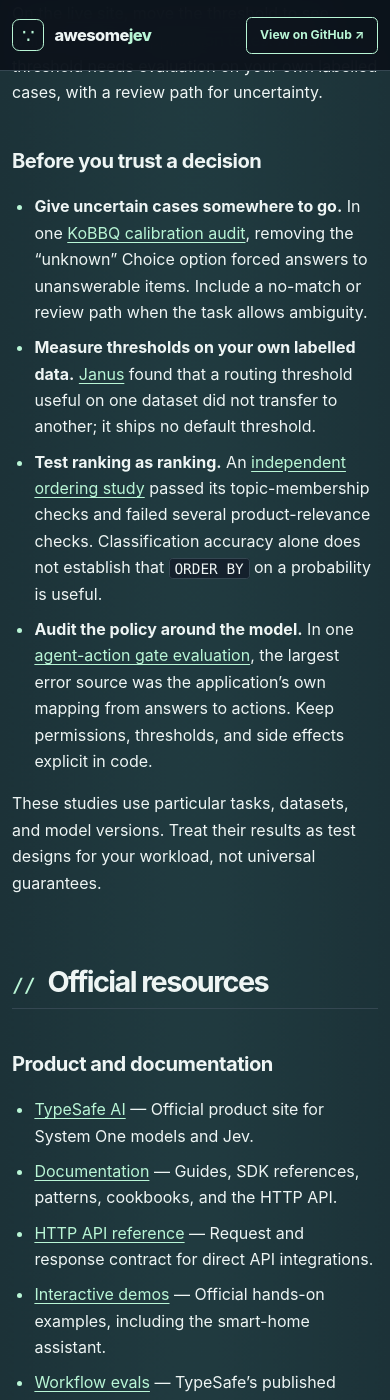
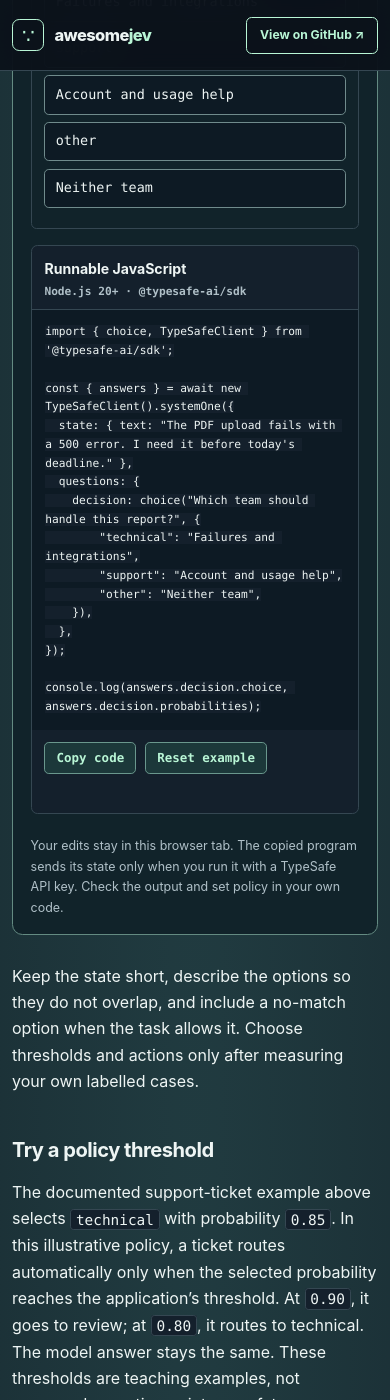
Before and after one commit to AbdelStark/awesome-typesafe, a Jekyll site: the page built from index.md, in a window 390 px wide and 1400 px high, scrolled down 6060 px. Built offline with Jekyll 4.4.1, drawn with Linux system fonts in a browser that asks for light colours; our own code applies the rules of GitHub Pages for plain Markdown files; some of the changed text lies outside the part shown.

Commit message:
Add README-driven typed decision designer

```diff
--- a/_layouts/default.html
+++ b/_layouts/default.html
@@ -24,6 +24,7 @@
     <link rel="stylesheet" href="{{ '/assets/style.css' | relative_url }}">
     <script src="{{ '/assets/directory.js' | relative_url }}" defer></script>
     <script src="{{ '/assets/policy.js' | relative_url }}" defer></script>
+    <script src="{{ '/assets/designer.js' | relative_url }}" defer></script>
     <script src="{{ '/assets/resource.js' | relative_url }}" defer></script>
   </head>
   <body>
--- /dev/null
+++ b/assets/designer.js
@@ -0,0 +1,216 @@
+/* Turn the README's synthetic question table into a local SDK code designer. */
+(() => {
+  const heading = document.querySelector('#shape-a-typed-question');
+  if (!heading) return;
+
+  let table = heading.nextElementSibling;
+  while (table && !/^H[1-6]$/.test(table.tagName) && table.tagName !== 'TABLE') {
+    table = table.nextElementSibling;
+  }
+  if (!table || table.tagName !== 'TABLE') return;
+
+  const values = new Map([...table.querySelectorAll('tbody tr')].map((row) => {
+    const cells = row.querySelectorAll('td');
+    return [cells[0]?.textContent.trim(), cells[1]?.textContent.trim()];
+  }));
+  const defaults = {
+    state: values.get('State text'),
+    questions: {
+      choice: values.get('Choice question'),
+      noul: values.get('Noul question'),
+      score: values.get('Score question'),
+    },
+    options: (values.get('Choice options') || '').split(';').map((part) => {
+      const divider = part.indexOf('=');
+      if (divider < 1) return ['', ''];
+      return [part.slice(0, divider).trim(), part.slice(divider + 1).trim()];
+    }),
+    levels: (values.get('Score levels') || '').split(';').map((part) => part.trim()),
+  };
+  if (!defaults.state || Object.values(defaults.questions).some((value) => !value) ||
+      defaults.options.length !== 3 || defaults.options.some(([name, description]) => !name || !description) ||
+      defaults.levels.length !== 3 || defaults.levels.some((level) => !level)) return;
+
+  const card = document.createElement('section');
+  card.className = 'decision-designer';
+  card.setAttribute('aria-label', 'Shape a typed question and copy its SDK call');
+  card.innerHTML = `
+    <div class="decision-designer__header">
+      <span class="decision-designer__eyebrow">DECISION DESIGNER / LOCAL ONLY</span>
+      <span>No API call is made here</span>
+    </div>
+    <div class="decision-designer__mode" role="group" aria-label="Answer shape">
+      <button type="button" data-mode="choice">Choice <small>pick one</small></button>
+      <button type="button" data-mode="noul">Noul <small>yes / no</small></button>
+      <button type="button" data-mode="score">Score <small>ordered rubric</small></button>
+    </div>
+    <div class="decision-designer__grid">
+      <div class="decision-designer__fields">
+        <label for="designer-state">State text</label>
+        <textarea id="designer-state" rows="4" maxlength="2000"></textarea>
+        <label for="designer-question">Question</label>
+        <input id="designer-question" type="text" maxlength="240">
+        <fieldset class="decision-designer__criteria" data-criteria="choice">
+          <legend>Choice options <span>label and meaning</span></legend>
+          <div class="decision-designer__choice-rows"></div>
+        </fieldset>
+        <fieldset class="decision-designer__criteria" data-criteria="score" hidden>
+          <legend>Score levels <span>lowest to highest</span></legend>
+          <div class="decision-designer__score-rows"></div>
+        </fieldset>
+      </div>
+      <div class="decision-designer__preview">
+        <div class="decision-designer__preview-head">
+          <strong>Runnable JavaScript</strong>
+          <span>Node.js 20+ · @typesafe-ai/sdk</span>
+        </div>
+        <pre><code></code></pre>
+        <div class="decision-designer__actions">
+          <button class="decision-designer__copy" type="button">Copy code</button>
+          <button class="decision-designer__reset" type="button">Reset example</button>
+        </div>
+        <p class="decision-designer__status" role="status" aria-live="polite"></p>
+      </div>
+    </div>
+    <p class="decision-designer__foot">Your edits stay in this browser tab. The copied program sends its state only when you run it with a TypeSafe API key. Check the output and set policy in your own code.</p>
+  `;
+
+  const stateInput = card.querySelector('#designer-state');
+  const questionInput = card.querySelector('#designer-question');
+  const choiceRows = card.querySelector('.decision-designer__choice-rows');
+  const scoreRows = card.querySelector('.decision-designer__score-rows');
+  const preview = card.querySelector('.decision-designer__preview code');
+  const copy = card.querySelector('.decision-designer__copy');
+  const reset = card.querySelector('.decision-designer__reset');
+  const status = card.querySelector('.decision-designer__status');
+  const modeButtons = [...card.querySelectorAll('[data-mode]')];
+  const criteria = [...card.querySelectorAll('[data-criteria]')];
+
+  const optionInputs = defaults.options.map((_, index) => {
+    const row = document.createElement('div');
+    row.className = 'decision-designer__option';
+    const label = document.createElement('input');
+    label.type = 'text';
+    label.maxLength = 40;
+    label.id = `designer-option-${index + 1}`;
+    label.setAttribute('aria-label', `Option ${index + 1} label`);
+    const description = document.createElement('input');
+    description.type = 'text';
+    description.maxLength = 140;
+    description.setAttribute('aria-label', `Option ${index + 1} meaning`);
+    row.append(label, description);
+    choiceRows.append(row);
+    return [label, description];
+  });
+  const levelInputs = defaults.levels.map((_, index) => {
+    const row = document.createElement('div');
+    row.className = 'decision-designer__level';
+    const number = document.createElement('span');
+    number.textContent = String(index);
+    const input = document.createElement('input');
+    input.type = 'text';
+    input.maxLength = 100;
+    input.setAttribute('aria-label', `Score level ${index} meaning`);
+    row.append(number, input);
+    scoreRows.append(row);
+    return input;
+  });
+
+  let mode = 'choice';
+  let questions = { ...defaults.questions };
+  let code = '';
+  const quoted = (value) => JSON.stringify(value);
+
+  function render() {
+    const state = stateInput.value.trim();
+    const question = questionInput.value.trim();
+    const options = optionInputs.map(([label, meaning]) => [label.value.trim(), meaning.value.trim()]);
+    const levels = levelInputs.map((input) => input.value.trim());
+    let error = '';
+    if (!state || !question) error = 'Add state text and a question.';
+    else if (mode === 'choice' && options.some(([label, meaning]) => !label || !meaning)) {
+      error = 'Give all three Choice options a label and meaning.';
+    } else if (mode === 'choice' && new Set(options.map(([label]) => label.toLowerCase())).size !== 3) {
+      error = 'Choice labels must be distinct.';
+    } else if (mode === 'score' && (levels.some((level) => !level) || new Set(levels.map((level) => level.toLowerCase())).size !== 3)) {
+      error = 'Give Score three distinct, ordered levels.';
+    }
+    if (error) {
+      code = '';
+      preview.textContent = '// ' + error;
+      copy.disabled = true;
+      status.textContent = error;
+      return;
+    }
+
+    let answer;
+    if (mode === 'choice') {
+      const criteriaLines = options.map(([label, meaning]) => `        ${quoted(label)}: ${quoted(meaning)},`).join('\n');
+      answer = `    decision: choice(${quoted(question)}, {\n${criteriaLines}\n    }),`;
+    } else if (mode === 'noul') {
+      answer = `    decision: noul(${quoted(question)}),`;
+    } else {
+      const levelLines = levels.map((level) => `      ${quoted(level)},`).join('\n');
+      answer = `    decision: score(${quoted(question)}, [\n${levelLines}\n    ]),`;
+    }
+    const output = mode === 'choice'
+      ? 'console.log(answers.decision.choice, answers.decision.probabilities);'
+      : mode === 'noul'
+        ? 'console.log(answers.decision.noul);'
+        : 'console.log(answers.decision.score, answers.decision.legend);';
+    code = [
+      `import { ${mode}, TypeSafeClient } from '@typesafe-ai/sdk';`,
+      '',
+      'const { answers } = await new TypeSafeClient().systemOne({',
+      `  state: { text: ${quoted(state)} },`,
+      '  questions: {',
+      answer,
+      '  },',
+      '});',
+      '',
+      output,
+      '',
+    ].join('\n');
+    preview.textContent = code;
+    copy.disabled = false;
+    status.textContent = '';
+  }
+
+  function selectMode(next) {
+    questions[mode] = questionInput.value;
+    mode = next;
+    questionInput.value = questions[mode];
+    for (const button of modeButtons) button.setAttribute('aria-pressed', String(button.dataset.mode === mode));
+    for (const fieldset of criteria) fieldset.hidden = fieldset.dataset.criteria !== mode;
+    render();
+  }
+
+  function restore() {
+    stateInput.value = defaults.state;
+    questions = { ...defaults.questions };
+    optionInputs.forEach(([label, meaning], index) => {
+      [label.value, meaning.value] = defaults.options[index];
+    });
+    levelInputs.forEach((input, index) => { input.value = defaults.levels[index]; });
+    mode = 'choice';
+    questionInput.value = questions.choice;
+    for (const button of modeButtons) button.setAttribute('aria-pressed', String(button.dataset.mode === mode));
+    for (const fieldset of criteria) fieldset.hidden = fieldset.dataset.criteria !== mode;
+    render();
+  }
+
+  modeButtons.forEach((button) => button.addEventListener('click', () => selectMode(button.dataset.mode)));
+  card.addEventListener('input', render);
+  copy.addEventListener('click', async () => {
+    try {
+      await navigator.clipboard.writeText(code);
+      status.textContent = 'Code copied. Run it only with data you can send to TypeSafe.';
+    } catch {
+      status.textContent = 'Clipboard unavailable. Select the code above to copy it.';
+    }
+  });
+  reset.addEventListener('click', restore);
+  restore();
+  table.after(card);
+  table.hidden = true;
+})();
--- a/assets/style.css
+++ b/assets/style.css
@@ -92,6 +92,40 @@
 .markdown-body img { max-width: 100%; height: auto; }
 .markdown-body hr { height: 1px; margin: 2rem 0; border: 0; background: var(--line); }
 
+.decision-designer { margin: 1.35rem 0 1.7rem; overflow: hidden; border: 1px solid #648b82; border-radius: .65rem; background: #11232a; }
+.decision-designer__header, .decision-designer__preview-head { display: flex; justify-content: space-between; align-items: baseline; flex-wrap: wrap; gap: .3rem 1rem; }
+.decision-designer__header { padding: .75rem 1.1rem; border-bottom: 1px solid var(--line); background: #173238; color: var(--muted); font-size: .75rem; }
+.decision-designer__eyebrow { color: var(--mint); font: 700 .72rem/1.5 ui-monospace, SFMono-Regular, Consolas, monospace; letter-spacing: .08em; }
+.decision-designer__mode { display: flex; flex-wrap: wrap; gap: .45rem; padding: .85rem 1.1rem 0; }
+.decision-designer__mode button { display: flex; align-items: baseline; gap: .55rem; padding: .45rem .75rem; border: 1px solid #5e7e7c; border-radius: .3rem; background: #10222c; color: var(--text); font: 700 .86rem ui-monospace, SFMono-Regular, Consolas, monospace; cursor: pointer; }
+.decision-designer__mode button small { color: var(--muted); font: 500 .68rem ui-monospace, SFMono-Regular, Consolas, monospace; }
+.decision-designer__mode button[aria-pressed="true"] { border-color: var(--mint); background: var(--mint); color: #0b1820; }
+.decision-designer__mode button[aria-pressed="true"] small { color: #24403b; }
+.decision-designer__grid { display: grid; grid-template-columns: minmax(0, 1fr) minmax(0, 1.08fr); gap: 1rem; padding: 1.1rem; }
+.decision-designer__fields, .decision-designer__preview { min-width: 0; }
+.decision-designer__fields > label { display: block; margin: .65rem 0 .3rem; color: var(--mint); font-size: .81rem; font-weight: 750; }
+.decision-designer__fields > label:first-child { margin-top: 0; }
+.decision-designer input, .decision-designer textarea { width: 100%; padding: .55rem .65rem; border: 1px solid #708b8c; border-radius: .3rem; background: #0d1a24; color: var(--text); font: 500 .84rem/1.5 ui-monospace, SFMono-Regular, Consolas, monospace; }
+.decision-designer textarea { resize: vertical; min-height: 6rem; }
+.decision-designer__criteria { margin: .9rem 0 0; padding: .8rem; border: 1px solid var(--line); border-radius: .35rem; }
+.decision-designer__criteria legend { padding: 0 .35rem; color: var(--mint); font-size: .8rem; font-weight: 750; }
+.decision-designer__criteria legend span { margin-left: .3rem; color: var(--muted); font-size: .72rem; font-weight: 400; }
+.decision-designer__option { display: grid; grid-template-columns: minmax(5rem, .7fr) minmax(0, 1.3fr); gap: .45rem; margin: .4rem 0; }
+.decision-designer__level { display: grid; grid-template-columns: 1.2rem minmax(0, 1fr); gap: .45rem; align-items: center; margin: .4rem 0; }
+.decision-designer__level span { color: var(--gold); font: 700 .76rem ui-monospace, SFMono-Regular, Consolas, monospace; }
+.decision-designer__preview { display: flex; flex-direction: column; border: 1px solid var(--line); border-radius: .4rem; background: var(--panel); }
+.decision-designer__preview-head { padding: .7rem .8rem; border-bottom: 1px solid var(--line); }
+.decision-designer__preview-head strong { color: var(--text); font-size: .88rem; }
+.decision-designer__preview-head span { color: var(--muted); font: 600 .7rem ui-monospace, SFMono-Regular, Consolas, monospace; }
+.decision-designer__preview pre { flex: 1; min-height: 12rem; max-height: 30rem; margin: 0; padding: .85rem; border: 0; border-radius: 0; background: #0d1a24; color: var(--text); font-size: .78rem; line-height: 1.5; overflow: auto; }
+.decision-designer__preview pre code { white-space: pre-wrap; overflow-wrap: anywhere; }
+.decision-designer__actions { display: flex; flex-wrap: wrap; gap: .55rem; padding: .75rem .8rem 0; }
+.decision-designer__actions button { padding: .45rem .7rem; border: 1px solid #6a978d; border-radius: .3rem; background: #1c383a; color: var(--mint); font: 700 .78rem ui-monospace, SFMono-Regular, Consolas, monospace; cursor: pointer; }
+.decision-designer__actions button:hover { border-color: var(--mint); background: #25504a; }
+.decision-designer__actions button:disabled { opacity: .5; cursor: not-allowed; }
+.decision-designer__status { min-height: 1.4rem; margin: .35rem .8rem .7rem !important; color: var(--gold); font-size: .76rem; }
+.decision-designer__foot { margin: 0 !important; padding: .3rem 1.1rem 1rem; color: var(--muted); font-size: .78rem; }
+
 .policy-lab { margin: 1.35rem 0 1.6rem; overflow: hidden; border: 1px solid #648b82; border-radius: .65rem; background: #11232a; }
 .policy-lab__header { display: flex; justify-content: space-between; flex-wrap: wrap; gap: .4rem 1rem; padding: .75rem 1.1rem; border-bottom: 1px solid var(--line); background: #173238; }
 .policy-lab__eyebrow { color: var(--mint); font: 700 .72rem/1.5 ui-monospace, SFMono-Regular, Consolas, monospace; letter-spacing: .08em; }
@@ -174,6 +208,7 @@
 .not-found h1 { font-size: clamp(2.5rem, 7vw, 5rem); line-height: 1; letter-spacing: -.06em; }
 
 @media (max-width: 800px) {
+  .decision-designer__grid { grid-template-columns: 1fr; }
   .policy-lab__body { grid-template-columns: repeat(2, minmax(0, 1fr)); }
   .policy-lab__control { grid-column: 1 / -1; grid-row: 2; }
   .resource-page__related { grid-template-columns: 1fr; }
@@ -182,6 +217,9 @@
   .markdown-body #contents + ul { columns: 1; }
 }
 @media (max-width: 620px) {
+  .decision-designer__mode button { flex: 1; justify-content: center; }
+  .decision-designer__mode button small { display: none; }
+  .decision-designer__option { grid-template-columns: 1fr; }
   .site-header__inner, .site-footer__inner, .page-shell { width: min(100% - 1.5rem, 1200px); }
   .site-nav { gap: .5rem; }
   .site-nav > a:not(.site-nav__primary) { display: none; }
--- a/llms.txt
+++ b/llms.txt
@@ -13,4 +13,5 @@
 ## Optional
 
 - [Human-readable directory](https://abdelstark.github.io/awesome-typesafe-jev/): Searchable visual mirror of the README.
+- [Typed-question designer](https://abdelstark.github.io/awesome-typesafe-jev/#shape-a-typed-question): Browser-only Choice, Noul, and Score SDK code generator seeded from the README's synthetic example; it makes no model request.
 - [Official TypeSafe documentation](https://docs.typesafe.ai/): Current product and API documentation, maintained by TypeSafe AI.
--- a/scripts/check.py
+++ b/scripts/check.py
@@ -53,6 +53,7 @@
         ROOT / "assets" / "style.css": "missing site stylesheet",
         ROOT / "assets" / "directory.js": "missing site directory enhancement",
         ROOT / "assets" / "policy.js": "missing policy sandbox enhancement",
+        ROOT / "assets" / "designer.js": "missing typed-question designer enhancement",
         ROOT / "assets" / "resource.js": "missing project page share controls",
         ROOT / "assets" / "jev-map.svg": "missing visual guide",
         ROOT / "assets" / "jev-social.png": "missing site sharing image",
```
Also changed, not shown: .github/workflows/checks.yml, README.md.
